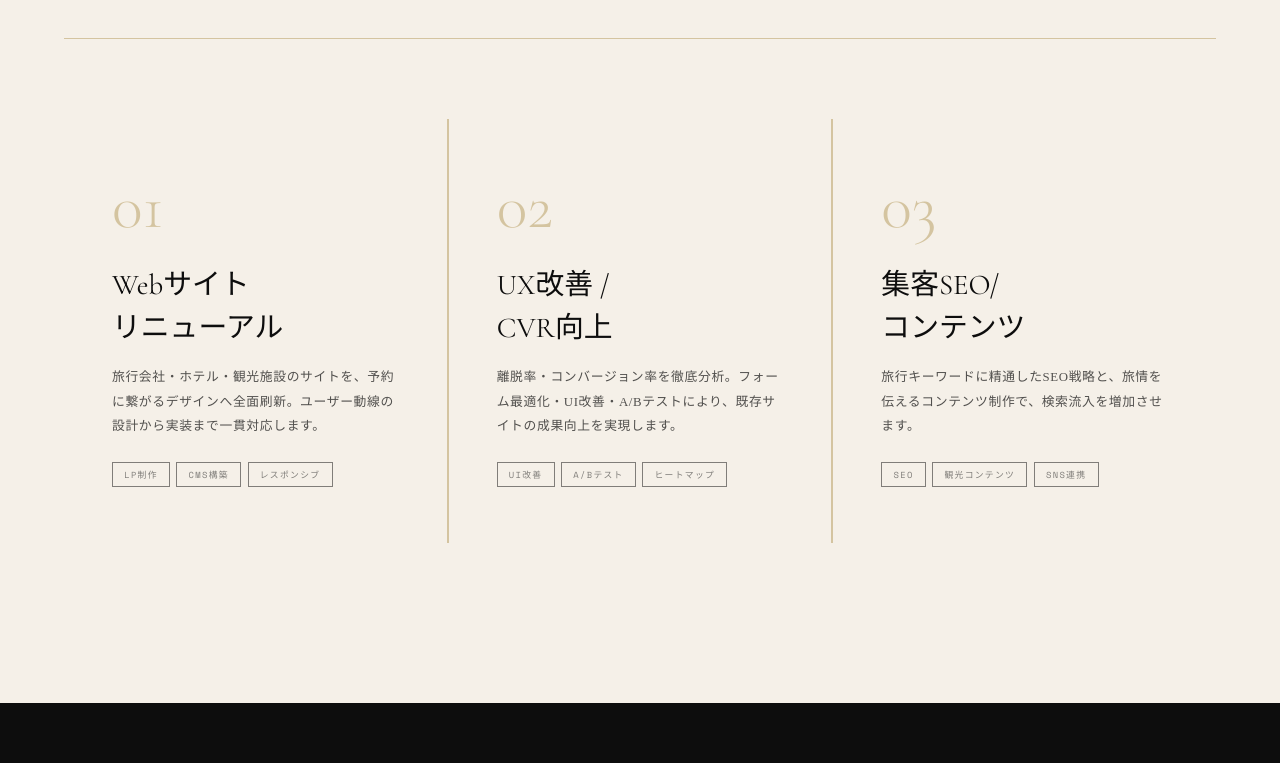
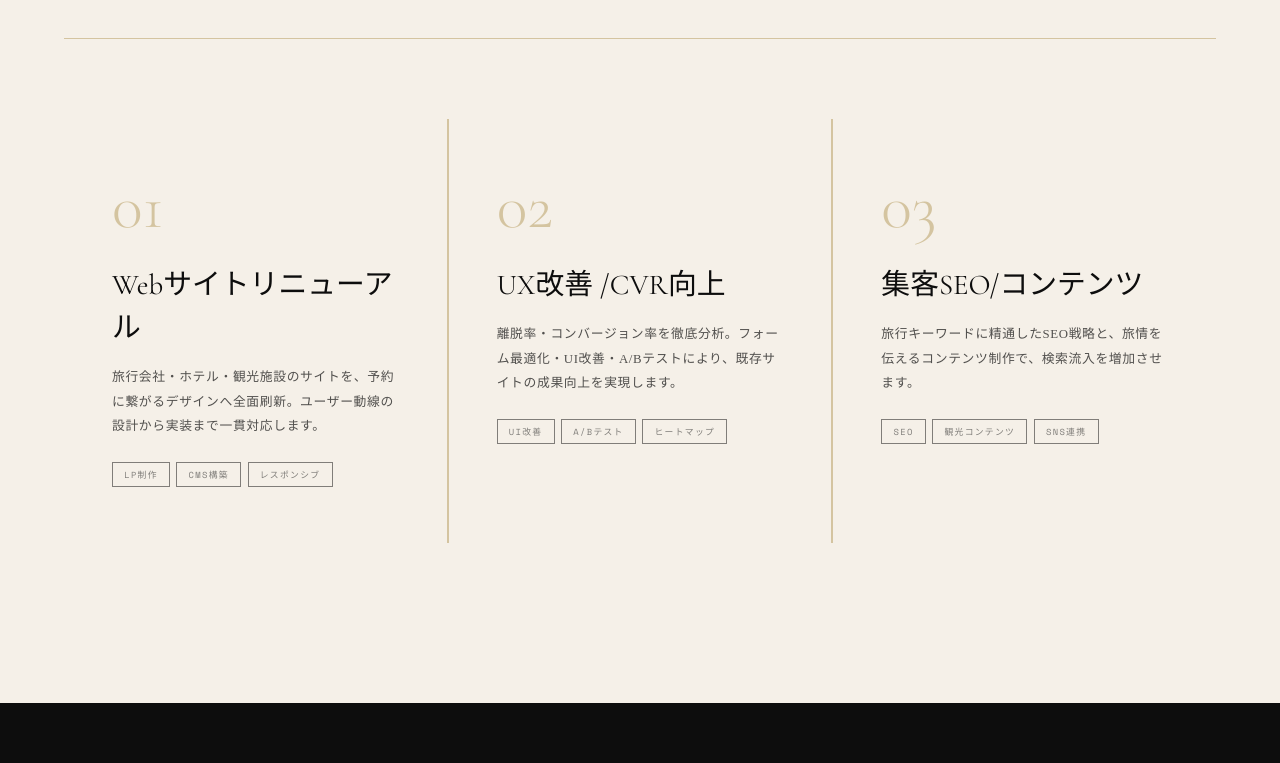
Before and after one commit to kazuhiro-stack/landing_portfolio, a Next.js app: page / in a window 1280 px wide. Shown: the part 1767-2530 px from the top of the page. Built offline with nearby package versions, Linux system fonts and the light colour scheme.

Commit message:
Service改行改善

```diff
--- a/src/app/globals.css
+++ b/src/app/globals.css
@@ -33,6 +33,10 @@ body {
   background: var(--cream);
   color: var(--ink);
   font-family: "Noto Serif JP", serif;
+}
+
+.disp-sp{
+  display: none;
 }
 
 .page-wrapper {
@@ -243,6 +247,9 @@ nav {
 }
 
 @media screen and (max-width: 769px) {
+  .disp-sp{
+    display: inline-block;
+  }
   .hero{
     display: flex;
     flex-direction: column;
@@ -254,6 +261,10 @@ nav {
 
   .hero-right{
     order: 1;
+  }
+
+  .hero-eyebrow{
+    margin-bottom: 1rem;
   }
 }
 
--- a/src/app/page.tsx
+++ b/src/app/page.tsx
@@ -111,7 +111,7 @@ export default function Home() {
             <div className="service-num">01</div>
             <h3 className="service-title">
               Webサイト
-              <br />
+              <br className="disp-sp" />
               リニューアル
             </h3>
             <p className="service-body">
@@ -127,7 +127,7 @@ export default function Home() {
             <div className="service-num">02</div>
             <h3 className="service-title">
               UX改善 /
-              <br />
+              <br className="disp-sp" />
               CVR向上
             </h3>
             <p className="service-body">
@@ -143,7 +143,7 @@ export default function Home() {
             <div className="service-num">03</div>
             <h3 className="service-title">
               集客SEO/
-              <br />
+              <br className="disp-sp" />
               コンテンツ
             </h3>
             <p className="service-body">
```
